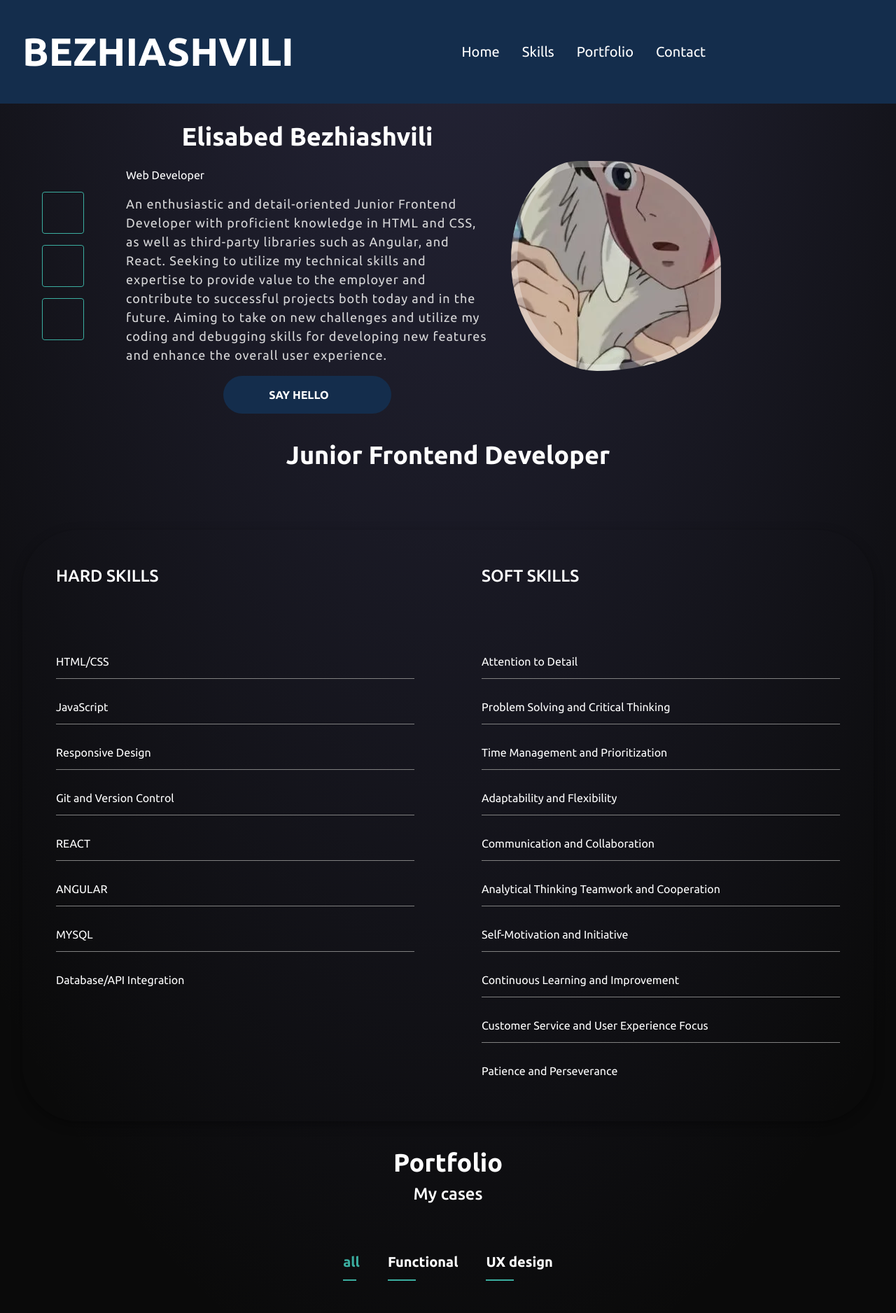
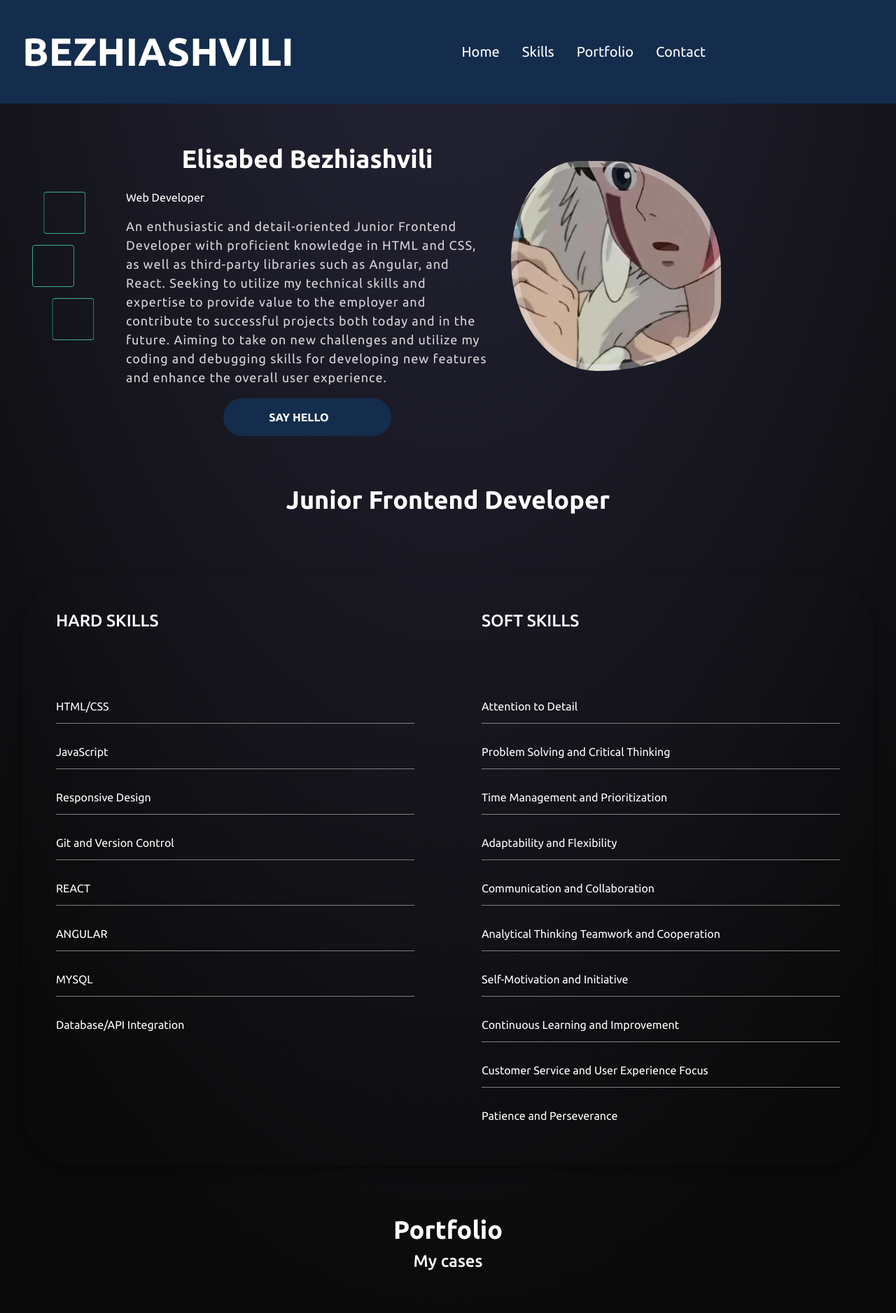
Before and after one commit to elisabed-coder/Resume, a React (Create React App) app: page / in a window 1280 px wide. Shown: the top 1876 px of the page at 70% size. Built offline with nearby package versions, Linux system fonts and the light colour scheme.

Commit message:
add more animations

```diff
--- a/src/App.js
+++ b/src/App.js
@@ -8,7 +8,7 @@ import Contact from "./components/Contact/Contact";
 const App = () => {
   return (
     <>
-      <div className="w-hidden bg-neutral-950 bg-[radial-gradient(ellipse_80%_80%_at_50%_-20%,rgba(120,119,198,0.3),rgba(255,255,255,0))]">
+      <div className="overflow-x-hidden bg-neutral-950 bg-[radial-gradient(ellipse_80%_80%_at_50%_-20%,rgba(120,119,198,0.3),rgba(255,255,255,0))]">
         <Header />
         <Home />
         <Skills />
--- a/src/components/Contact/Contact.jsx
+++ b/src/components/Contact/Contact.jsx
@@ -2,6 +2,7 @@ import React, { useState, useRef } from "react";
 import emailjs from "@emailjs/browser";
 import "./contact.css";
 import "../Home/social.css";
+import { motion } from "framer-motion";
 
 const Contact = () => {
   // const [formData, setFormData] = useState({
@@ -71,12 +72,31 @@ const Contact = () => {
 
   return (
     <section className="section contact container" id="contact">
-      <h1>Get in Touch</h1>
-      <h2>Chat with me</h2>
+      <motion.h1
+        whileInView={{ opacity: 1, y: 0 }}
+        initial={{ opacity: 0, y: -100 }}
+        transition={{ duration: 0.7 }}
+        className="section__title"
+      >
+        Get in Touch
+      </motion.h1>
+      <motion.h2
+        whileInView={{ opacity: 1, y: 0 }}
+        initial={{ opacity: 0, y: -100 }}
+        transition={{ duration: 0.5 }}
+        className="section__subtitle"
+      >
+        Chat with me
+      </motion.h2>
       {!isFormSubmitted ? (
         <div className="contact__container flex-center ">
-          <div className="icons__container">
-            <div className="email__container ">
+          <motion.div
+            className="icons__container"
+            whileInView={{ opacity: 1, x: 0 }}
+            initial={{ opacity: 0, x: -100 }}
+            transition={{ duration: 0.5 }}
+          >
+            <div className="email__container">
               <a
                 href=""
                 className="icon"
@@ -98,8 +118,13 @@ const Contact = () => {
               </a>
               <h3>+995 551 071 649</h3>
             </div>
-          </div>
-          <div className="project__content">
+          </motion.div>
+          <motion.div
+            whileInView={{ opacity: 1, y: 0 }}
+            initial={{ opacity: 0, y: -100 }}
+            transition={{ duration: 0.7 }}
+            className="project__content"
+          >
             <form ref={form} onSubmit={sendEmail}>
               <div className="input__box">
                 <input type="text" name="name" required />
@@ -113,17 +138,21 @@ const Contact = () => {
                 <textarea type="text" name="message" required></textarea>
                 <span>Your Message</span>
               </div>
-              <button className="button" id="button-3" type="submit">
+              <motion.button className="button" id="button-3" type="submit">
                 <div id="circle"></div>
                 <p>{loading ? "Sending..." : "Send Message"}</p>
-              </button>
+              </motion.button>
             </form>
-          </div>
+          </motion.div>
         </div>
       ) : (
-        <div>
+        <motion.div
+          whileInView={{ opacity: 1, x: 0 }}
+          initial={{ opacity: 0, x: 100 }}
+          transition={{ duration: 0.5 }}
+        >
           <h2 className="head__text">Thank you for getting in touch!</h2>
-        </div>
+        </motion.div>
       )}
     </section>
   );
--- a/src/components/Contact/contact.css
+++ b/src/components/Contact/contact.css
@@ -1,5 +1,5 @@
 .contact {
-  padding-bottom: 20rem;
+  padding-bottom: 3rem;
 }
 
 .contact__container {
@@ -147,6 +147,13 @@ p {
   color: #2d3142;
 }
 
+/* ========RESPONSIVE LAYOUT */
+@media screen and (max-width: 1050px) {
+  .contact {
+    padding-bottom: 10.5rem;
+  }
+}
+
 @media screen and (max-width: 820px) {
   .contact__container {
     flex-direction: column;
--- a/src/components/Home/Data.jsx
+++ b/src/components/Home/Data.jsx
@@ -1,12 +1,33 @@
 import React from "react";
 import "./home.css";
+import { motion } from "framer-motion";
+import container from "../Services/animation";
 
 const Data = () => {
   return (
-    <div className="home__data">
-      <h1 className="home__title">Elisabed Bezhiashvili</h1>
-      <h3 className="home__subtitle">Web Developer</h3>
-      <p className="description">
+    <motion.div className="home__data">
+      <motion.h1
+        variants={container(0.5)}
+        initial="hidden"
+        animate="visible"
+        className="home__title"
+      >
+        Elisabed Bezhiashvili
+      </motion.h1>
+      <motion.h3
+        variants={container(0.7)}
+        initial="hidden"
+        animate="visible"
+        className="home__subtitle"
+      >
+        Web Developer
+      </motion.h3>
+      <motion.p
+        variants={container(0.9)}
+        initial="hidden"
+        animate="visible"
+        className="description"
+      >
         An enthusiastic and detail-oriented Junior Frontend Developer with
         proficient knowledge in HTML and CSS, as well as third-party libraries
         such as Angular, and React. Seeking to utilize my technical skills and
@@ -14,15 +35,21 @@ const Data = () => {
         projects both today and in the future. Aiming to take on new challenges
         and utilize my coding and debugging skills for developing new features
         and enhance the overall user experience.
-      </p>
-      <a href="#contact" className=" btn btn-white btn-animate flex-center">
+      </motion.p>
+      <motion.a
+        href="#contact"
+        className=" btn btn-white btn-animate flex-center"
+        variants={container(1.1)}
+        initial="hidden"
+        animate="visible"
+      >
         Say Hello{" "}
         <i
           className="uil uil-message
       "
         ></i>
-      </a>
-    </div>
+      </motion.a>
+    </motion.div>
   );
 };
 
--- a/src/components/Home/Home.jsx
+++ b/src/components/Home/Home.jsx
@@ -2,6 +2,7 @@ import React from "react";
 import Social from "./Social";
 import Data from "./Data";
 import "./home.css";
+import { motion } from "framer-motion";
 
 const Home = () => {
   return (
@@ -10,7 +11,12 @@ const Home = () => {
         <div className="home__content grid">
           <Social />
           <Data />
-          <div className="home__img"></div>
+          <motion.div
+            initial={{ x: 100, opacity: 0 }}
+            animate={{ x: 0, opacity: 1 }}
+            transition={{ duration: 1.2, delay: 1.2 }}
+            className="home__img"
+          ></motion.div>
         </div>
       </div>
     </section>
--- a/src/components/Home/Social.jsx
+++ b/src/components/Home/Social.jsx
@@ -1,36 +1,66 @@
 import React from "react";
 import "./home.css";
 import "./social.css";
+import { motion } from "framer-motion";
+import container from "../Services/animation";
+
+const iconVariants = (duration) => ({
+  initial: { x: -10 },
+  animate: {
+    x: [15, -15],
+    transition: {
+      duration: duration,
+      ease: "linear",
+      repeat: Infinity,
+      repeatType: "reverse",
+    },
+  },
+});
+
 const Social = () => {
   return (
-    <div className="home__social icon-container">
-      <a
+    <motion.div
+      variants={container(0)}
+      initial="hidden"
+      animate="visible"
+      className="home__social icon-container"
+    >
+      <motion.a
+        variants={iconVariants(2.5)}
+        initial="initial"
+        animate="animate"
         href=""
         className="home__social-icon icon"
         target="_blank"
         rel="noopener noreferrer"
       >
         <i className="uil uil-instagram"></i>
-      </a>
+      </motion.a>
 
-      <a
+      <motion.a
+        variants={iconVariants(2)}
+        initial="initial"
+        animate="animate"
         href=""
         className="home__social-icon icon"
         target="_blank"
         rel="noopener noreferrer"
       >
         <i className="uil uil-dribbble"></i>
-      </a>
+      </motion.a>
 
-      <a
+      <motion.a
+        variants={iconVariants(3)}
+        initial="initial"
+        animate="animate"
         href="https://github.com/elisabed-coder"
         className="home__social-icon icon"
         target="_blank"
         rel="noopener noreferrer"
       >
         <i className="uil uil-github-alt"></i>
-      </a>
-    </div>
+      </motion.a>
+    </motion.div>
   );
 };
 
--- a/src/components/Portfolio/Portfolio.jsx
+++ b/src/components/Portfolio/Portfolio.jsx
@@ -4,6 +4,7 @@ import Projects from "./Projects";
 import "./portfolio.css";
 import List from "./List";
 import { AnimatePresence } from "framer-motion";
+import { motion } from "framer-motion";
 
 const AllNavList = [
   "all",
@@ -29,13 +30,32 @@ const Portfolio = () => {
 
   return (
     <section className="portfolio section" id="portfolio">
-      <h1 className="section__title">Portfolio</h1>
-      <h2 className="section__subtitle">My cases</h2>
+      <motion.h1
+        whileInView={{ opacity: 1, y: 0 }}
+        initial={{ opacity: 0, y: -100 }}
+        transition={{ duration: 0.7 }}
+        className="section__title"
+      >
+        Portfolio
+      </motion.h1>
+      <motion.h2
+        whileInView={{ opacity: 1, y: 0 }}
+        initial={{ opacity: 0, y: -100 }}
+        transition={{ duration: 0.5 }}
+        className="section__subtitle"
+      >
+        My cases
+      </motion.h2>
       <List list={navList} filterItems={filterItems} />
-      <div className="portfolio__container container">
+      <motion.div
+        whileInView={{ opacity: 1, x: 0 }}
+        initial={{ opacity: 0, x: -500 }}
+        transition={{ duration: 1 }}
+        className="portfolio__container container"
+      >
         <Items projectItems={projectItems} />
         <AnimatePresence initial={false}></AnimatePresence>
-      </div>
+      </motion.div>
     </section>
   );
 };
--- /dev/null
+++ b/src/components/Services/animation.jsx
@@ -0,0 +1,12 @@
+import { motion } from "framer-motion";
+
+const container = (delay) => ({
+  hidden: { x: -100, opacity: 0 },
+  visible: {
+    x: 0,
+    opacity: 1,
+    transition: { duration: 0.5, delay: delay },
+  },
+});
+
+export default container;
--- a/src/components/Skills/Skills.jsx
+++ b/src/components/Skills/Skills.jsx
@@ -1,5 +1,6 @@
 import React from "react";
 import "./skills.css";
+import { motion } from "framer-motion";
 
 const Skills = () => {
   return (
@@ -7,7 +8,12 @@ const Skills = () => {
       <section className="section" id="skills">
         <h1>Junior Frontend Developer</h1>
         <div className="skills__container">
-          <ul className="skills_box">
+          <motion.ul
+            className="skills_box"
+            whileInView={{ opacity: 1, x: 0 }}
+            initial={{ opacity: 0, x: -100 }}
+            transition={{ duration: 0.5 }}
+          >
             <h2>HARD SKILLS</h2>
 
             <li> HTML/CSS</li>
@@ -18,9 +24,14 @@ const Skills = () => {
             <li>ANGULAR</li>
             <li>MYSQL</li>
             <li>Database/API Integration</li>
-          </ul>
+          </motion.ul>
 
-          <ul className="skills_box">
+          <motion.ul
+            whileInView={{ opacity: 1, x: 0 }}
+            initial={{ opacity: 0, x: 100 }}
+            transition={{ duration: 0.5 }}
+            className="skills_box"
+          >
             <h2>SOFT SKILLS</h2>
             <li>Attention to Detail</li>
             <li>Problem Solving and Critical Thinking </li>
@@ -32,7 +43,7 @@ const Skills = () => {
             <li>Continuous Learning and Improvement </li>
             <li>Customer Service and User Experience Focus </li>
             <li>Patience and Perseverance</li>
-          </ul>
+          </motion.ul>
         </div>
       </section>
     </>
--- a/src/index.css
+++ b/src/index.css
@@ -49,10 +49,11 @@ img {
 
 section {
   padding: 0 2rem;
-  margin-top: 2rem;
+  margin: 0 auto;
 }
 
 section h1 {
+  margin-top: 4rem;
   font-size: var(--h1-font-size);
   font-weight: var(--font-bold);
 }
@@ -102,6 +103,7 @@ section h2 {
 :root {
   /* ======font */
   /*.5rem = 8px font-size */
+  --biggest-font-size: 3.75rem;
   --big-font-size: 3.5rem;
   --h1-font-size: 2.25rem;
   --h2-font-size: 1.5rem;
@@ -130,6 +132,7 @@ section h2 {
 
 @media screen and (max-width: 992px) {
   :root {
+    --biggest-font-size: 3rem;
     --big-font-size: 2.75rem;
     --h1-font-size: 1.5rem;
     --h2-font-size: 1.25rem;
```
